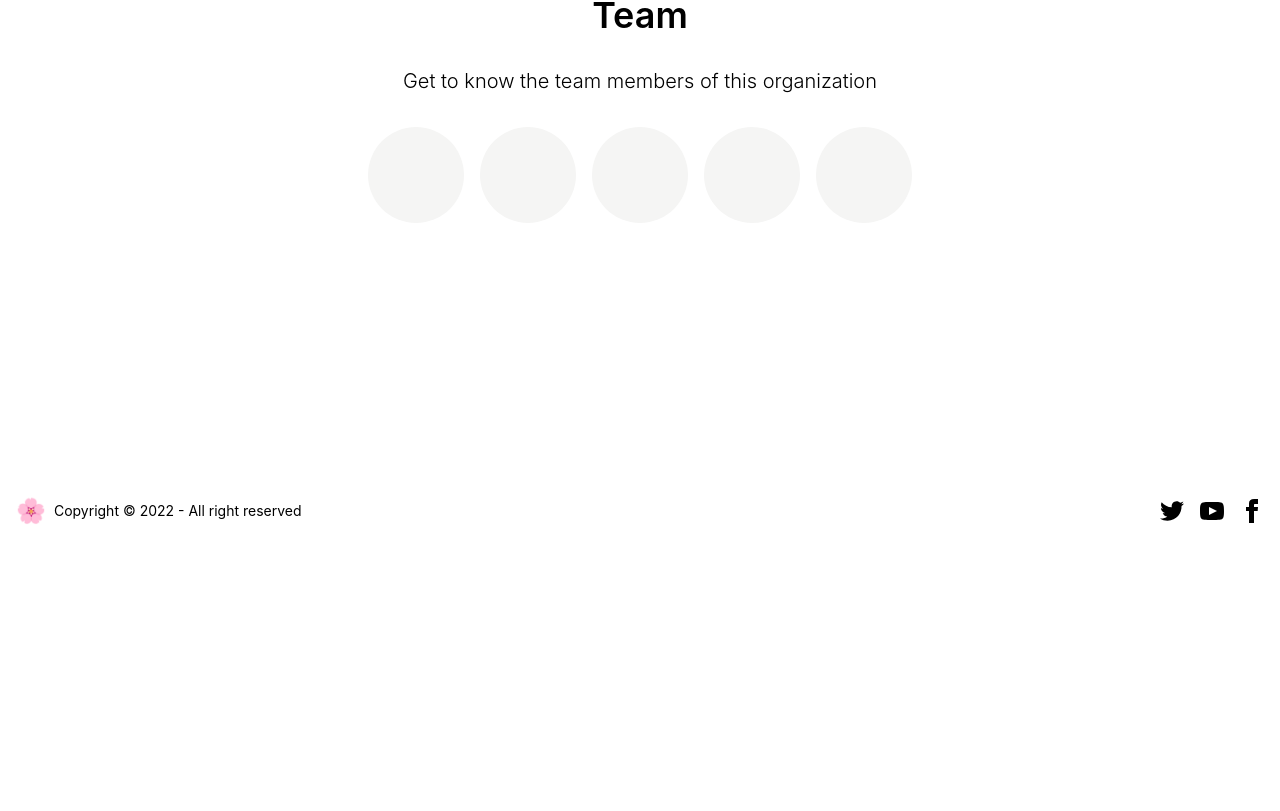
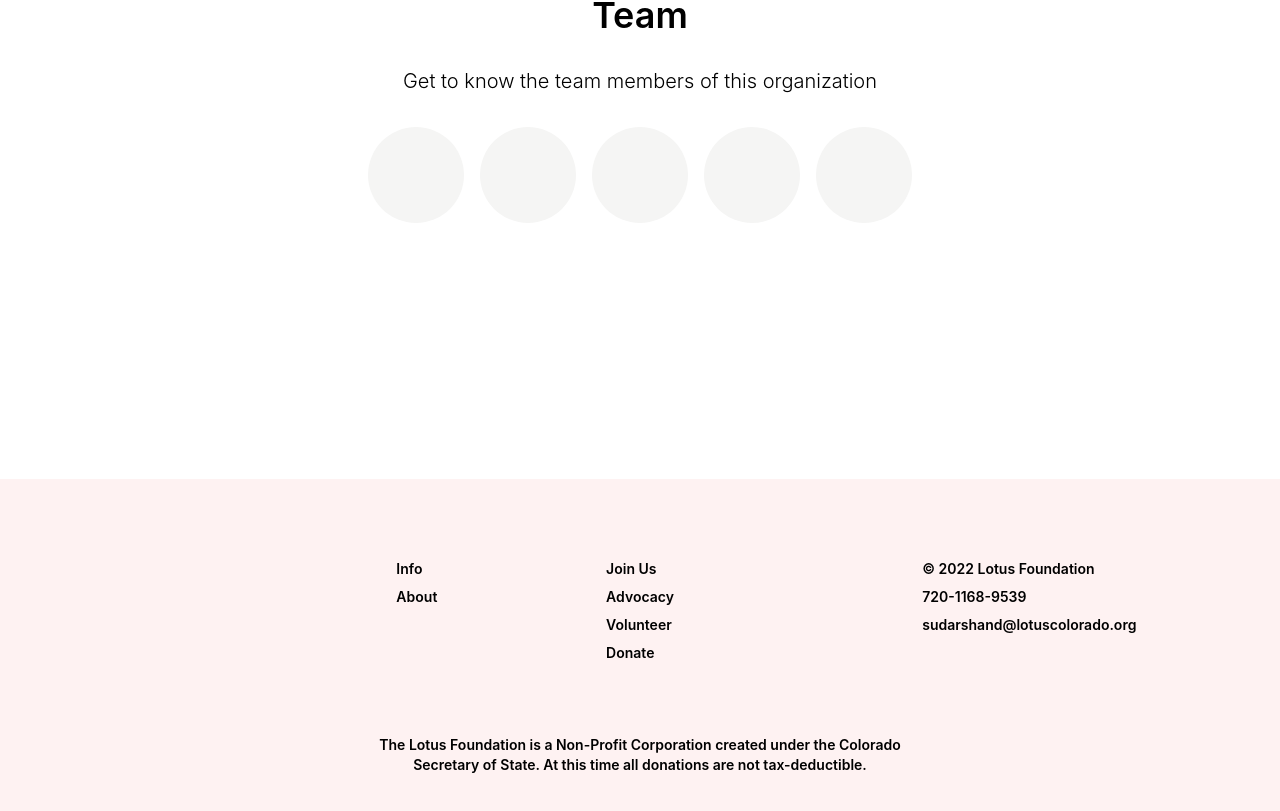
Before and after one commit to kevbuh/lotus, a Next.js app: page / in a window 1280 px wide. Shown: the part 1565-2376 px from the top of the page. Before the commit the page ends 2108 px from the top, so only its background shows below. Built offline with nearby package versions, Linux system fonts and the light colour scheme.

Commit message:
new footer layout

```diff
--- a/components/Footer.tsx
+++ b/components/Footer.tsx
@@ -1,47 +1,34 @@
+import Link from "next/link";
 import React from "react";
 
 function Footer() {
   return (
-    <footer className="footer items-center p-4 bg-neutral text-neutral-content">
-      <div className="items-center grid-flow-col my-auto">
-        <span className="text-2xl">🌸</span>
-        <p className="my-auto">Copyright © 2022 - All right reserved</p>
+    <footer className="py-20 px-16 bg-red-50 font-semibold flex mx-auto flex-col">
+      <div className="footer grid-cols-3 mb-2 mx-auto text-md">
+        <div className="flex flex-col ml-auto">
+          <a className="link link-hover">Info </a>
+          <a className="link link-hover">About </a>
+        </div>
+        <div className="flex flex-col mx-auto">
+          <Link href="/volunteer">
+            <a className="link link-hover">Join Us</a>
+          </Link>
+          <a className="link link-hover">Advocacy</a>
+          <a className="link link-hover">Volunteer</a>
+          <a className="link link-hover">Donate</a>
+        </div>
+        <div className="flex flex-col mx-auto">
+          <a className="link link-hover"> &copy; 2022 Lotus Foundation</a>
+          <a className="link link-hover">720-1168-9539</a>
+          <a className="link link-hover">sudarshand@lotuscolorado.org</a>
+        </div>
       </div>
-      <div className="grid-flow-col gap-4 md:place-self-center md:justify-self-end">
-        <a>
-          <svg
-            xmlns="http://www.w3.org/2000/svg"
-            width="24"
-            height="24"
-            viewBox="0 0 24 24"
-            className="fill-current"
-          >
-            <path d="M24 4.557c-.883.392-1.832.656-2.828.775 1.017-.609 1.798-1.574 2.165-2.724-.951.564-2.005.974-3.127 1.195-.897-.957-2.178-1.555-3.594-1.555-3.179 0-5.515 2.966-4.797 6.045-4.091-.205-7.719-2.165-10.148-5.144-1.29 2.213-.669 5.108 1.523 6.574-.806-.026-1.566-.247-2.229-.616-.054 2.281 1.581 4.415 3.949 4.89-.693.188-1.452.232-2.224.084.626 1.956 2.444 3.379 4.6 3.419-2.07 1.623-4.678 2.348-7.29 2.04 2.179 1.397 4.768 2.212 7.548 2.212 9.142 0 14.307-7.721 13.995-14.646.962-.695 1.797-1.562 2.457-2.549z"></path>
-          </svg>
-        </a>
-        <a>
-          <svg
-            xmlns="http://www.w3.org/2000/svg"
-            width="24"
-            height="24"
-            viewBox="0 0 24 24"
-            className="fill-current"
-          >
-            <path d="M19.615 3.184c-3.604-.246-11.631-.245-15.23 0-3.897.266-4.356 2.62-4.385 8.816.029 6.185.484 8.549 4.385 8.816 3.6.245 11.626.246 15.23 0 3.897-.266 4.356-2.62 4.385-8.816-.029-6.185-.484-8.549-4.385-8.816zm-10.615 12.816v-8l8 3.993-8 4.007z"></path>
-          </svg>
-        </a>
-        <a>
-          <svg
-            xmlns="http://www.w3.org/2000/svg"
-            width="24"
-            height="24"
-            viewBox="0 0 24 24"
-            className="fill-current"
-          >
-            <path d="M9 8h-3v4h3v12h5v-12h3.642l.358-4h-4v-1.667c0-.955.192-1.333 1.115-1.333h2.885v-5h-3.808c-3.596 0-5.192 1.583-5.192 4.615v3.385z"></path>
-          </svg>
-        </a>
-      </div>
+
+      <p className="text-sm max-w-xl text-center flex mb-8 mt-16 mx-auto">
+        The Lotus Foundation is a Non-Profit Corporation created under the
+        Colorado Secretary of State. At this time all donations are not
+        tax-deductible.
+      </p>
     </footer>
   );
 }
--- a/components/NavBar.tsx
+++ b/components/NavBar.tsx
@@ -22,8 +22,12 @@ function NavBar() {
               <div className="dropdown">
                 <label className="btn m-1">Our Work</label>
                 <ul className="dropdown-content menu p-2 shadow bg-base-100 rounded-box w-52">
-                  <li><a>Item 1</a></li>
-                  <li><a>Item 2</a></li>
+                  <li>
+                    <a>Item 1</a>
+                  </li>
+                  <li>
+                    <a>Item 2</a>
+                  </li>
                 </ul>
               </div>
             </li>
@@ -40,7 +44,7 @@ function NavBar() {
             </li>
             <li>
               <Link href="/donate">
-                <a className="p-4 bg-deep rounded-xl font-bold">Donate</a>
+                <a className="">Donate</a>
               </Link>
             </li>
           </ul>
--- a/tailwind.config.js
+++ b/tailwind.config.js
@@ -9,7 +9,7 @@ module.exports = {
       colors: {
         lotus: "#e6007a",
         petal: "#50e3c2 ",
-        deep: "##0053d6",
+        deep: "#0053d6",
       },
     },
     fontFamily: {
```
